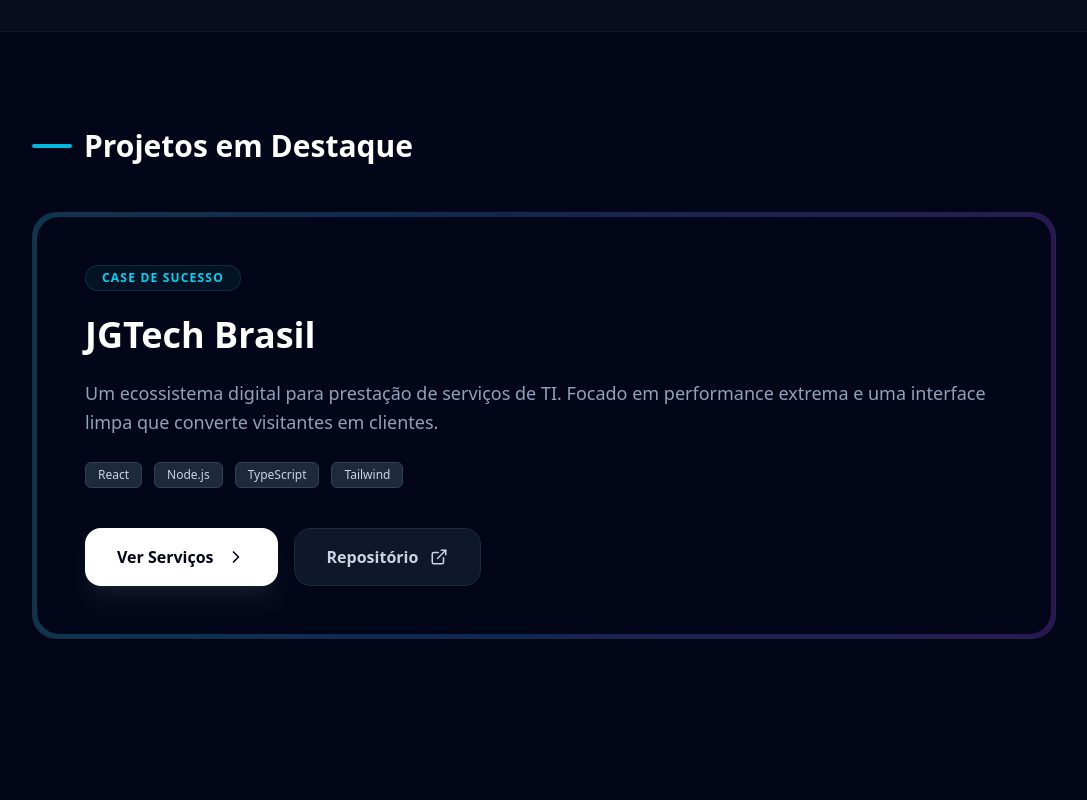
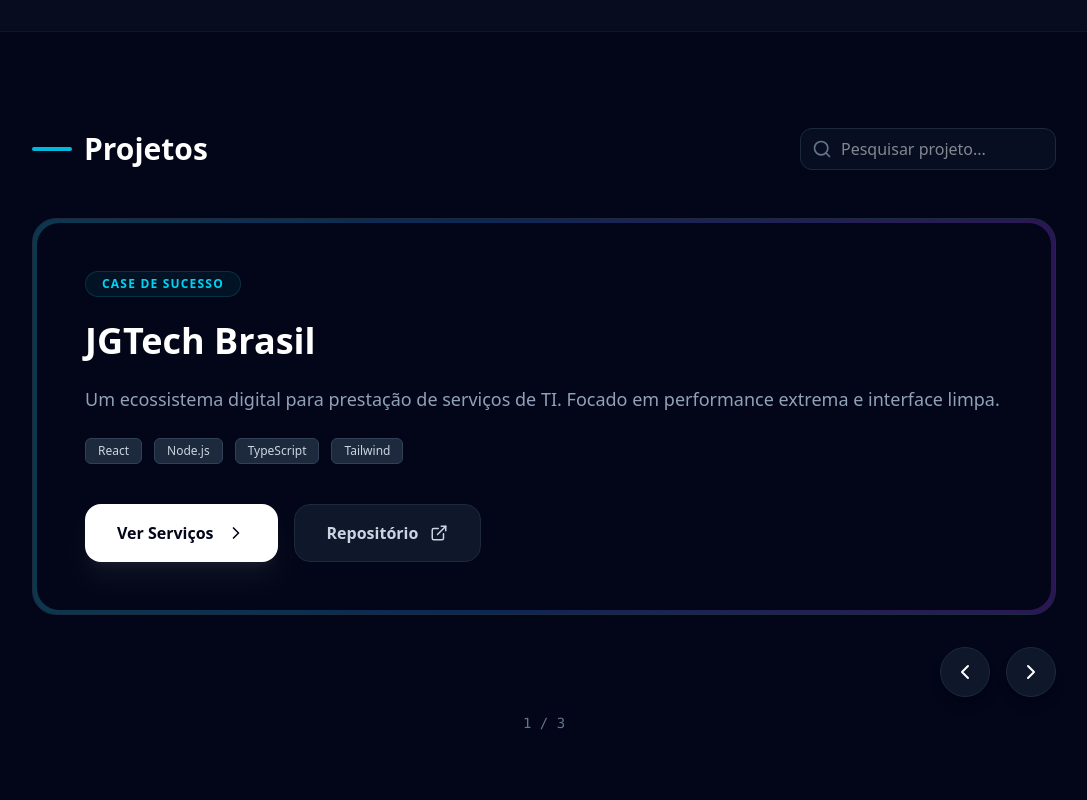
Before and after one commit to Joaokenehen/JG_Tech, a React (Vite) app in the folder frontend/: page /portifolio in a window 1280 px wide. Shown: the part 1380-2180 px from the top of the page, without its empty margins (96-1183 px from the left). Built offline with nearby package versions, Linux system fonts and the light colour scheme.

Commit message:
feat: adicionado forma para vizualizar meus repositórios utilizando useState

```diff
--- a/frontend/src/components/ProjectCard.tsx
+++ b/frontend/src/components/ProjectCard.tsx
@@ -20,6 +20,7 @@ export const ProjectCard: React.FC<ProjectCardProps> = ({
       className="group relative overflow-hidden rounded-3xl bg-slate-900 border border-slate-800 p-1"
     >
       <div className="absolute inset-0 bg-gradient-to-r from-cyan-500 via-blue-600 to-purple-600 opacity-20 group-hover:opacity-40 transition-opacity" />
+
       <div className="relative bg-slate-950 rounded-[22px] p-8 md:p-12 md:flex gap-12 items-center text-center md:text-left">
         <div className="flex-1 space-y-6">
           {badge && (
@@ -45,13 +46,17 @@ export const ProjectCard: React.FC<ProjectCardProps> = ({
               </span>
             ))}
           </div>
+
           <div className="flex flex-wrap justify-center md:justify-start gap-4 pt-4">
+            {/* Lógica condicional: O botão só aparece se houver um link de serviços válido */}
+            {servicesUrl && servicesUrl !== "#" && (
               <Link
                 to={servicesUrl}
                 className="flex items-center justify-center gap-3 px-8 py-4 bg-white text-slate-950 font-black rounded-2xl hover:bg-cyan-500 hover:text-white transition-all shadow-xl shadow-white/5"
               >
                 Ver Serviços <ChevronRight size={20} />
               </Link>
+            )}
 
             <a
               href={repoUrl}
--- a/frontend/src/data/portifolioData.ts
+++ b/frontend/src/data/portifolioData.ts
@@ -16,3 +16,30 @@ export const socialLinks = [
   { name: 'LinkedIn', href: 'https://www.linkedin.com/in/joao-gustavo-quennehen', icon: FaLinkedin },
   { name: 'WhatsApp', href: 'https://wa.me/5544997025387', icon: FaWhatsapp },
 ];
+
+export const projects = [
+  {
+    title: "JGTech Brasil",
+    badge: "Case de Sucesso",
+    description: "Um ecossistema digital para prestação de serviços de TI. Focado em performance extrema e interface limpa.",
+    tags: ["React", "Node.js", "TypeScript", "Tailwind"],
+    repoUrl: "https://github.com/Joaokenehen/jg_tech",
+    servicesUrl: "/servicos"
+  },
+  {
+    title: "E-Commerce Alpha",
+    badge: "Full Stack",
+    description: "Plataforma de vendas com integração de pagamentos e painel administrativo completo.",
+    tags: ["Next.js", "Prisma", "PostgreSQL"],
+    repoUrl: "https://github.com/Joaokenehen/ecommerce",
+    servicesUrl: "#"
+  },
+  {
+    title: "Sistema de Agendamento",
+    badge: "Mobile First",
+    description: "App para barbearias e salões controlarem horários e clientes em tempo real.",
+    tags: ["React Native", "Firebase"],
+    repoUrl: "https://github.com/Joaokenehen/agendamento",
+    servicesUrl: "#"
+  }
+];
--- a/frontend/src/screens/Portifolio.tsx
+++ b/frontend/src/screens/Portifolio.tsx
@@ -7,8 +7,26 @@ import { SocialButton } from '../components/SocialButtons';
 import { TechCard } from '../components/TechCard';
 import { ContactSection } from '../components/ContactSection';
 import { ProjectCard } from '../components/ProjectCard';
+import { useState } from 'react';
+import { ChevronRight, ChevronLeft, Search } from 'lucide-react';
+import { projects } from '../data/portifolioData';
 
 export default function Portfolio() {
+  const [searchTerm, setSearchTerm] = useState('');
+  const [currentIndex, setCurrentIndex] = useState(0);
+
+  const filteredProjects = projects.filter(project =>
+    project.title.toLowerCase().includes(searchTerm.toLowerCase())
+  );
+
+  const nextProject = () => {
+    setCurrentIndex((prevIndex) => (prevIndex + 1) % filteredProjects.length);
+  }
+
+  const prevProject = () => {
+    setCurrentIndex((prevIndex) => (prevIndex - 1 + filteredProjects.length) % filteredProjects.length);
+  }
+
   return (
     <div className="min-h-screen bg-slate-950 text-slate-200 selection:bg-cyan-500/30 overflow-x-hidden">
 
@@ -95,23 +113,71 @@ export default function Portfolio() {
         </div>
       </section>
 
-      {/* --- 3. PROJETOS --- */}
-      <section id="projects" className="py-24 px-6">
+     {/* --- 3. PROJETOS --- */}
+      <section id="projects" className="py-24 px-6 min-h-[600px]">
         <div className="max-w-5xl mx-auto">
-          <h2 className="text-3xl font-bold text-white mb-12 flex items-center gap-3 justify-center md:justify-start">
-            <div className="w-10 h-1 bg-cyan-500 rounded-full" /> Projetos em Destaque
-          </h2>
+          <div className="flex flex-col md:flex-row md:items-center justify-between mb-12 gap-6">
+            <h2 className="text-3xl font-bold text-white flex items-center gap-3">
+              <div className="w-10 h-1 bg-cyan-500 rounded-full" /> Projetos
+            </h2>
 
-          <div className="grid gap-10">
-            <ProjectCard
-              title="JGTech Brasil"
-              badge="Case de Sucesso"
-              description="Um ecossistema digital para prestação de serviços de TI. Focado em performance extrema e uma interface limpa que converte visitantes em clientes."
-              tags={["React", "Node.js", "TypeScript", "Tailwind"]}
-              servicesUrl="/servicos"
-              repoUrl="https://github.com/Joaokenehen/jg_tech"
-            />
+            {/* BARRA DE PESQUISA */}
+            <div className="relative group">
+              <Search className="absolute left-3 top-1/2 -translate-y-1/2 w-5 h-5 text-slate-500 group-focus-within:text-cyan-400 transition-colors" />
+              <input
+                type="text"
+                placeholder="Pesquisar projeto..."
+                value={searchTerm}
+                onChange={(e) => {
+                  setSearchTerm(e.target.value);
+                  setCurrentIndex(0); // Volta para o primeiro ao pesquisar
+                }}
+                className="bg-slate-900/50 border border-slate-800 text-white pl-10 pr-4 py-2 rounded-xl focus:outline-none focus:border-cyan-500/50 w-full md:w-64 transition-all"
+              />
+            </div>
           </div>
+
+          {filteredProjects.length > 0 ? (
+            <div className="relative group">
+              {/* CARDS COM ANIMAÇÃO */}
+              <motion.div
+                key={currentIndex}
+                initial={{ opacity: 0, x: 20 }}
+                animate={{ opacity: 1, x: 0 }}
+                exit={{ opacity: 0, x: -20 }}
+                transition={{ duration: 0.3 }}
+              >
+                <ProjectCard {...filteredProjects[currentIndex]} />
+              </motion.div>
+
+              {/* SETAS DE NAVEGAÇÃO (Só aparecem se houver mais de 1 projeto) */}
+              {filteredProjects.length > 1 && (
+                <div className="flex justify-center md:justify-end gap-4 mt-8">
+                  <button
+                    onClick={prevProject}
+                    className="p-3 rounded-full bg-slate-900 border border-slate-800 text-white hover:border-cyan-500 transition-colors shadow-lg"
+                  >
+                    <ChevronLeft />
+                  </button>
+                  <button
+                    onClick={nextProject}
+                    className="p-3 rounded-full bg-slate-900 border border-slate-800 text-white hover:border-cyan-500 transition-colors shadow-lg"
+                  >
+                    <ChevronRight />
+                  </button>
+                </div>
+              )}
+
+              {/* INDICADOR DE QUANTIDADE */}
+              <p className="text-center text-slate-500 mt-4 text-sm font-mono">
+                {currentIndex + 1} / {filteredProjects.length}
+              </p>
+            </div>
+          ) : (
+            <div className="text-center py-20 bg-slate-900/20 rounded-3xl border border-dashed border-slate-800">
+              <p className="text-slate-500">Nenhum projeto encontrado com "{searchTerm}"</p>
+            </div>
+          )}
         </div>
       </section>
 
```
Lines whose indentation alone changed are shown as unchanged.
